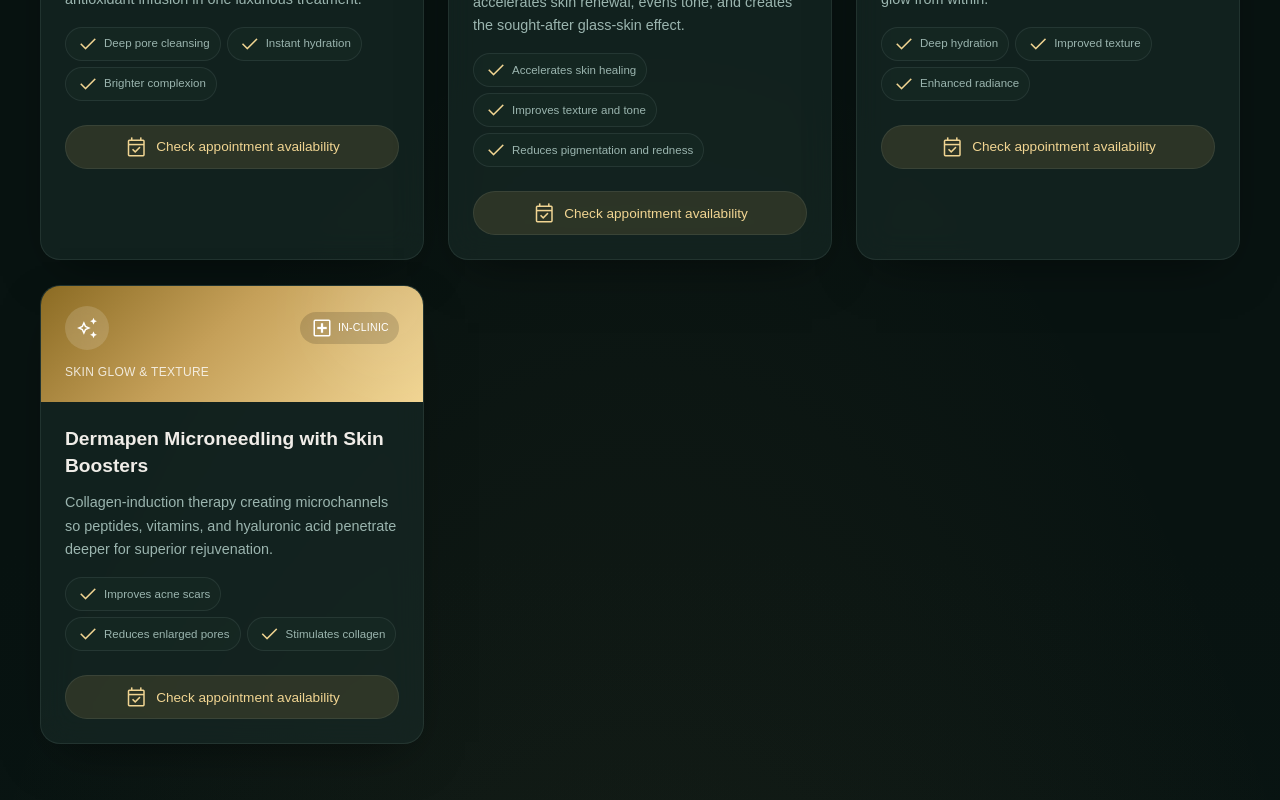
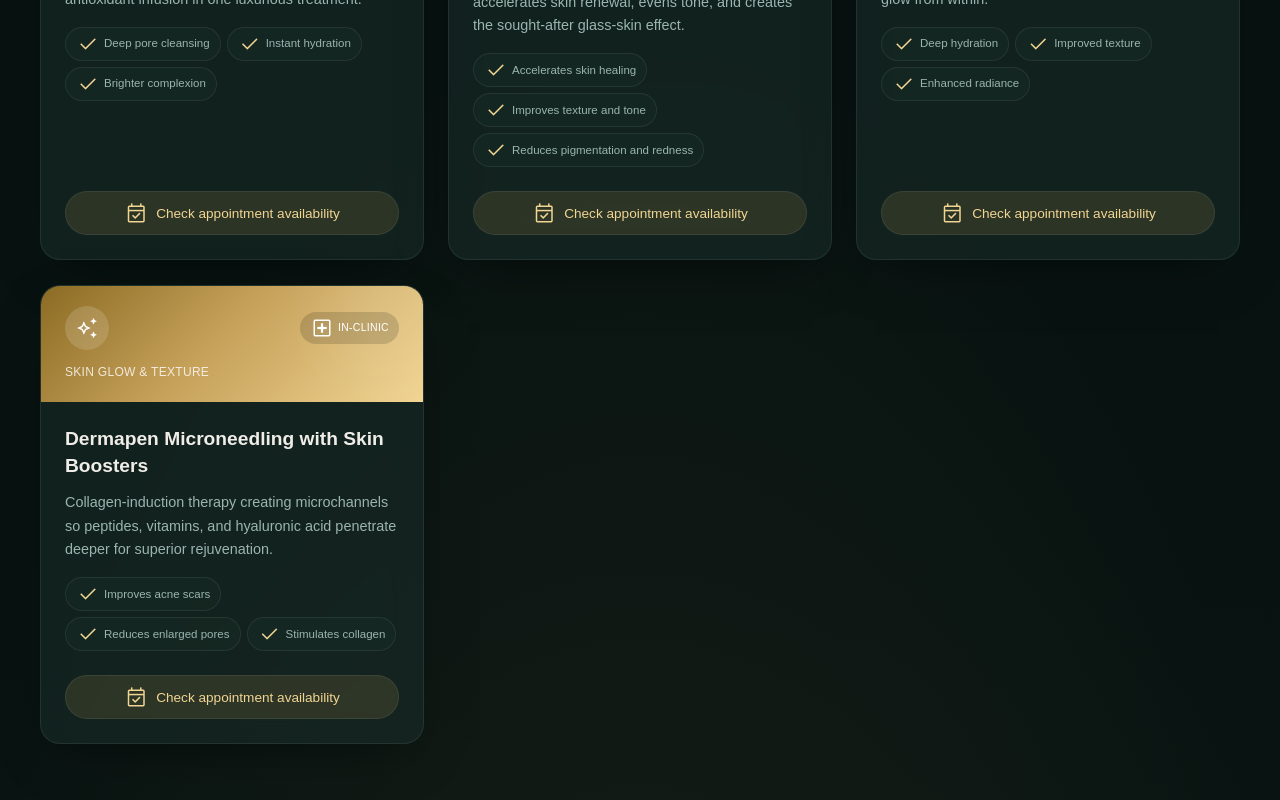
Before and after one commit to safvan-husain/tress-marias, a Next.js app: page /clinic-services in a window 1280 px wide. Shown: the part 1000-1800 px from the top of the page. Built offline with nearby package versions, Linux system fonts and the light colour scheme; no server answers; a web font is replaced by a local one.

Commit message:
Adjust spacing and layout for ClinicTreatmentCard button alignment

```diff
--- a/app/components/ClinicTreatmentCard.tsx
+++ b/app/components/ClinicTreatmentCard.tsx
@@ -46,7 +46,7 @@ export default function ClinicTreatmentCard({
           {treatment.text}
         </p>
 
-        <ul className="mt-4 flex flex-wrap gap-1.5">
+        <ul className="mt-4 mb-6 flex flex-wrap gap-1.5">
           {treatment.benefits.slice(0, 3).map((b) => (
             <li
               key={b}
@@ -61,7 +61,7 @@ export default function ClinicTreatmentCard({
         <button
           type="button"
           onClick={onBook}
-          className="state-layer ripple mt-6 inline-flex min-h-[44px] w-full items-center justify-center gap-2 rounded-full border border-primary-hover/40 bg-primary/15 px-5 text-[0.85rem] font-medium text-primary-hover transition-all duration-300 ease-[cubic-bezier(0.2,0,0,1)] hover:border-primary-hover hover:bg-primary hover:text-on-primary"
+          className="state-layer ripple mt-auto inline-flex min-h-[44px] w-full items-center justify-center gap-2 rounded-full border border-primary-hover/40 bg-primary/15 px-5 text-[0.85rem] font-medium text-primary-hover transition-all duration-300 ease-[cubic-bezier(0.2,0,0,1)] hover:border-primary-hover hover:bg-primary hover:text-on-primary"
         >
           <Icon name="event_available" className="relative z-10 text-[1.1rem]" />
           <span className="relative z-10">Check appointment availability</span>
```
